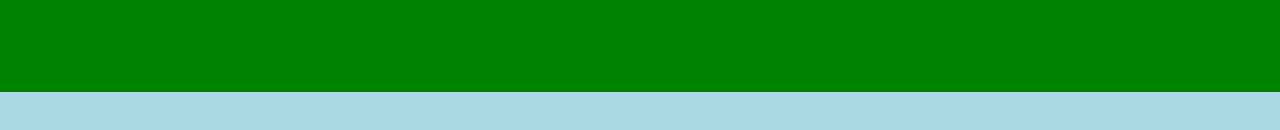
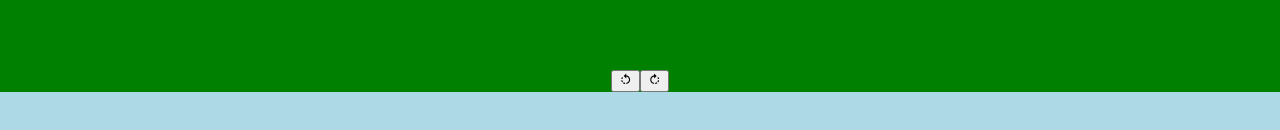
Before and after one commit to dlevenson44/meme-generator, a React (Create React App) app: page / in a window 1280 px wide. Shown: the part 428-558 px from the top of the page. Built offline with nearby package versions, Linux system fonts and the light colour scheme.

Commit message:
add image rotation

```diff
--- a/package.json
+++ b/package.json
@@ -12,6 +12,7 @@
     "@types/react-dom": "^18.0.0",
     "react": "^18.2.0",
     "react-dom": "^18.2.0",
+    "react-icons": "^4.12.0",
     "react-scripts": "5.0.1",
     "typescript": "^4.4.2",
     "validator": "^13.11.0",
--- a/src/App.tsx
+++ b/src/App.tsx
@@ -1,18 +1,20 @@
 import React from 'react'
 import './App.css'
 
-import { TopContent } from './components'
+import { TopContent, ImageActionControls } from './components'
 import { imageUrlValidator } from './helpers/validations'
 
 interface AppState {
 	imgUrl: string
 	error: boolean
+	rotation: number
 }
 
 const App: React.FC = () => {
 	const [state, setState] = React.useState<AppState>({
 		imgUrl: '',
 		error: false,
+		rotation: 0
 	})
 
 	React.useEffect(() => {
@@ -38,14 +40,22 @@ const App: React.FC = () => {
 				error={state.error}
 			/>
 			<div>
+				<ImageActionControls
+					onLeftRotateClick={() => setState({ ...state, rotation: state.rotation - 90 })}
+					onRightRotateClick={() => setState({ ...state, rotation: state.rotation + 90 })}
+				/>
 				{!state.error && !!state.imgUrl.length && (
+					<div>
+						{/* <ImageActionControls /> */}
 						<img
 							className="url-image"
+							style={{ transform: `rotate(${state.rotation}deg)` }}
 							alt="Broken Image :("
 							height={350}
 							width={350}
 							src={state.imgUrl}
 						/>
+					</div>
 				)}
 			</div>
 		</div>
--- /dev/null
+++ b/src/components/image-action-controls/ImageActionControls.tsx
@@ -0,0 +1,22 @@
+import React from 'react'
+
+import { MdOutlineRotateLeft, MdOutlineRotateRight } from 'react-icons/md'
+
+interface ImageActionControlsProps {
+  onLeftRotateClick: () => void
+  onRightRotateClick: () => void
+}
+
+const ImageActionControls: React.FC<ImageActionControlsProps> = ({
+	onLeftRotateClick,
+	onRightRotateClick
+}) => {
+	return (
+		<div>
+			<button title="Rotate Left" onClick={onLeftRotateClick}><MdOutlineRotateLeft /></button>
+			<button title="Rotate Right" onClick={onRightRotateClick}><MdOutlineRotateRight /></button>
+		</div>
+	)
+}
+
+export default ImageActionControls
--- a/src/components/index.tsx
+++ b/src/components/index.tsx
@@ -1 +1,2 @@
 export { default as TopContent } from './TopContent'
+export { default as ImageActionControls } from './image-action-controls/ImageActionControls'
```
Also changed, not shown: 1 other file (tests, documents, lock files or other folders). Lines whose indentation alone changed are shown as unchanged.
